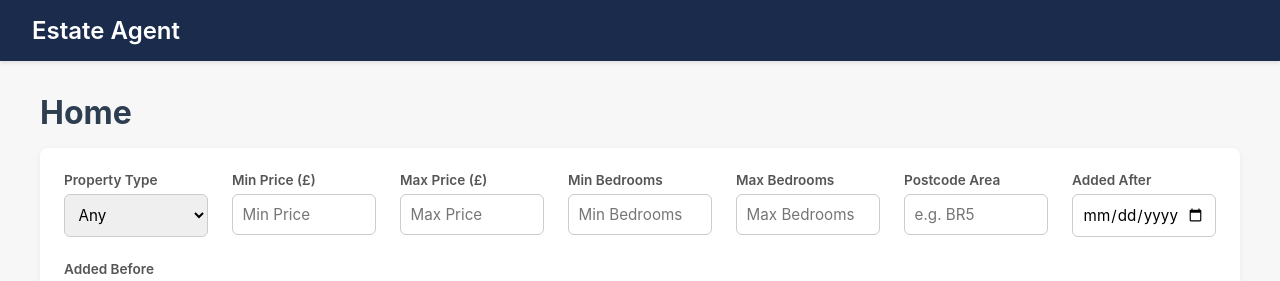
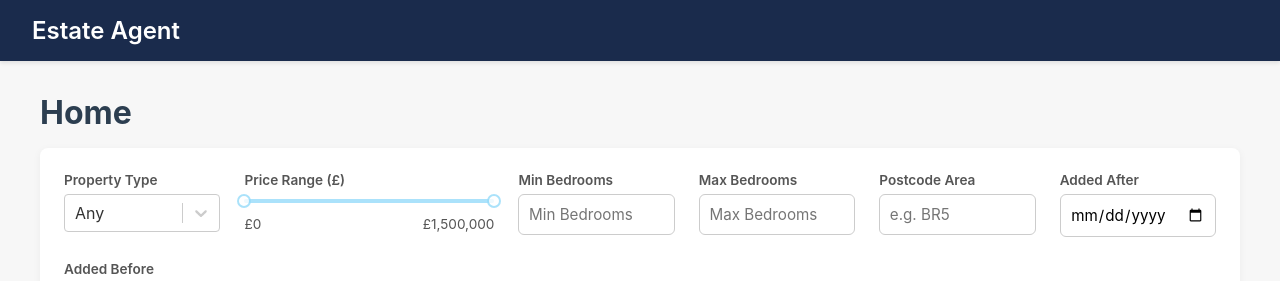
Before and after one commit to ShaviniFernando/estate-agent-react-spa, a React (Vite) app: page / in a window 1280 px wide. Shown: the top 281 px of the page. Built offline with nearby package versions, Linux system fonts and the light colour scheme.

Commit message:
Replace native select and range inputs with react-select and rc-slider

```diff
--- a/package.json
+++ b/package.json
@@ -14,9 +14,11 @@
   },
   "dependencies": {
     "dompurify": "^3.4.11",
+    "rc-slider": "^11.1.9",
     "react": "^19.2.7",
     "react-dom": "^19.2.7",
-    "react-router-dom": "^7.18.1"
+    "react-router-dom": "^7.18.1",
+    "react-select": "^5.10.2"
   },
   "devDependencies": {
     "@eslint/js": "^10.0.1",
--- a/src/pages/Home.jsx
+++ b/src/pages/Home.jsx
@@ -3,6 +3,15 @@ import properties from '../data/properties';
 import PropertyList from '../components/PropertyList';
 import FavouriteList from '../components/FavouriteList';
 import { filterProperties } from '../utils/filterProperties';
+import Select from 'react-select';
+import Slider from 'rc-slider';
+import 'rc-slider/assets/index.css';
+
+const typeOptions = [
+  { value: 'Any', label: 'Any' },
+  { value: 'House', label: 'House' },
+  { value: 'Flat', label: 'Flat' }
+];
 
 export default function Home({ favourites, addFavourite, removeFavourite, clearFavourites }) {
   const [criteria, setCriteria] = useState({
@@ -33,40 +42,28 @@ export default function Home({ favourites, addFavourite, removeFavourite, clearF
       <form className="search-form" onSubmit={(e) => e.preventDefault()}>
         <div>
           <label htmlFor="type">Property Type</label>
-          <select
-            id="type"
-            name="type"
-            value={criteria.type}
-            onChange={handleChange}
-          >
-            <option value="Any">Any</option>
-            <option value="House">House</option>
-            <option value="Flat">Flat</option>
-          </select>
-        </div>
-
-        <div>
-          <label htmlFor="minPrice">Min Price (£)</label>
-          <input
-            type="number"
-            id="minPrice"
-            name="minPrice"
-            value={criteria.minPrice}
-            onChange={handleChange}
-            placeholder="Min Price"
+          <Select
+            inputId="type"
+            options={typeOptions}
+            value={typeOptions.find(opt => opt.value === criteria.type)}
+            onChange={(selectedOption) => setCriteria(prev => ({...prev, type: selectedOption.value}))}
           />
         </div>
 
-        <div>
-          <label htmlFor="maxPrice">Max Price (£)</label>
-          <input
-            type="number"
-            id="maxPrice"
-            name="maxPrice"
-            value={criteria.maxPrice}
-            onChange={handleChange}
-            placeholder="Max Price"
+        <div style={{ minWidth: '250px' }}>
+          <label>Price Range (£)</label>
+          <Slider
+            range
+            min={0}
+            max={1500000}
+            step={5000}
+            value={[Number(criteria.minPrice) || 0, Number(criteria.maxPrice) || 1500000]}
+            onChange={(val) => setCriteria(prev => ({...prev, minPrice: val[0], maxPrice: val[1]}))}
           />
+          <div style={{ display: 'flex', justifyContent: 'space-between', marginTop: '0.5rem', fontSize: '0.85rem', color: '#555' }}>
+            <span>£{(Number(criteria.minPrice) || 0).toLocaleString()}</span>
+            <span>£{(Number(criteria.maxPrice) || 1500000).toLocaleString()}</span>
+          </div>
         </div>
 
         <div>
```
Also changed, not shown: 1 other file (tests, documents, lock files or other folders).
